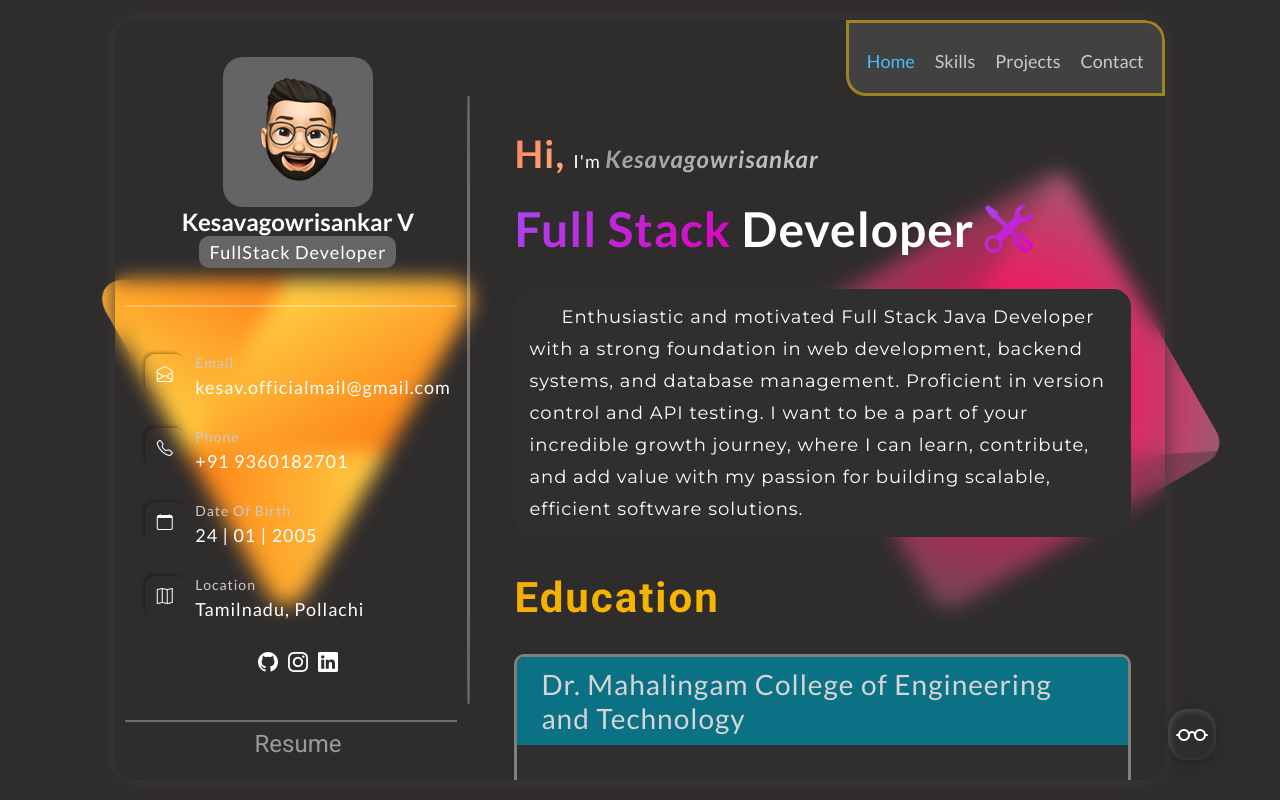
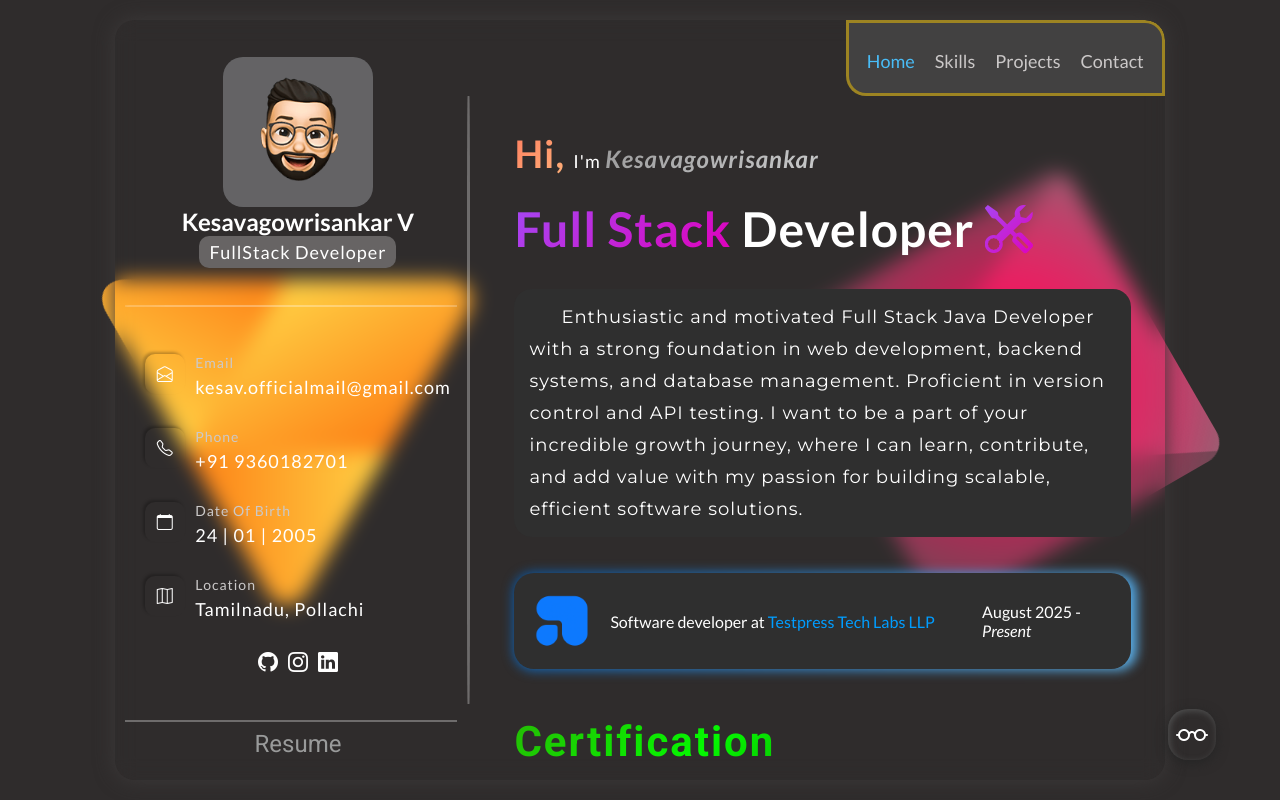
Before and after one commit to kesav-venkatesan/Portfolio, a plain HTML site: page index.html in a window 1280 px wide. Drawn offline with nearby package versions, Linux system fonts and the light colour scheme; a web font is replaced by a local one.

Commit message:
Add Company, Certification

```diff
--- a/Content1.css
+++ b/Content1.css
@@ -101,6 +101,22 @@
   font-weight: bold;
 
 }
+.CertificayionHeading{
+  background: linear-gradient(
+    135deg,
+    #25bb04,
+    /* light yellow */ #04f800,
+    /* rich yellow-orange */ #0e8d05,
+    /* bright orange */ #084602 /* dark orange */
+  );
+  background-clip: text;
+  color: transparent;
+  font-family: "Roboto", sans-serif;
+  font-size: 42px;
+  letter-spacing: 2px;
+  font-weight: bold;
+}
+
 .eduContent {
   display:flex;
   flex-direction:
@@ -129,3 +145,37 @@
   border-top-left-radius: 8px;
   border-top-right-radius: 8px;
 }
+
+.company_list{
+  padding: 24px;
+}
+
+.company{
+  width: 100%;
+  background: #2f2f2f;
+  display: grid;
+  grid-template-columns: 1fr 5fr 2fr;
+  align-items: center;
+  border-radius: 20px;
+  position: relative;
+}
+.company img {
+  height: 96px;
+  width: auto;
+  object-fit: contain;
+}
+
+.company:after {
+  content: "";
+  background: linear-gradient(135deg, rgb(4, 93, 182), rgb(93, 180, 238));
+  width: 101%;
+  height: 101%;
+  position: absolute;
+  top: 0%;
+  left: 0%;
+  z-index: -1;
+  filter: blur(6px);
+  opacity: 1;
+  transition: all 1s;
+  border-radius: 20px;
+}
--- a/Content3.css
+++ b/Content3.css
@@ -1,11 +1,11 @@
-.ProjectContainer{
+.ProjectContainer,.CertificateContainer{
     display: grid;
     padding: 10px;
     grid-template-columns: repeat(2,minmax(0,1fr));
     gap: 20px;
 
 }
-.Project{
+.Project,.Certificate{
     display: flex;
     padding: 0;
     flex-direction: column;
@@ -25,6 +25,6 @@
    font-family: "Montserrat", sans-serif;
    font-weight: 500;
 }
-.Project:hover{
+.Project:hover,.Certificate:hover{
     transform: translateY(-10px);
 }
--- a/index.html
+++ b/index.html
@@ -1,5 +1,6 @@
 <!DOCTYPE html>
 <html lang="en">
+
 <head>
   <meta charset="UTF-8">
   <meta name="viewport" content="width=device-width, initial-scale=1.0">
@@ -21,9 +22,12 @@
 
   <link rel="preconnect" href="https://fonts.googleapis.com">
   <link rel="preconnect" href="https://fonts.gstatic.com" crossorigin>
-<link href="https://fonts.googleapis.com/css2?family=Cascadia+Mono:ital,wght@0,200..700;1,200..700&family=Lato:ital,wght@0,100;0,300;0,400;0,700;0,900;1,100;1,300;1,400;1,700;1,900&family=Montserrat:ital,wght@0,100..900;1,100..900&family=Poppins:ital,wght@0,100;0,200;0,300;0,400;0,500;0,600;0,700;0,800;0,900;1,100;1,200;1,300;1,400;1,500;1,600;1,700;1,800;1,900&family=Roboto:ital,wght@0,100..900;1,100..900&family=WDXL+Lubrifont+SC&display=swap" rel="stylesheet">
+  <link
+    href="https://fonts.googleapis.com/css2?family=Cascadia+Mono:ital,wght@0,200..700;1,200..700&family=Lato:ital,wght@0,100;0,300;0,400;0,700;0,900;1,100;1,300;1,400;1,700;1,900&family=Montserrat:ital,wght@0,100..900;1,100..900&family=Poppins:ital,wght@0,100;0,200;0,300;0,400;0,500;0,600;0,700;0,800;0,900;1,100;1,200;1,300;1,400;1,500;1,600;1,700;1,800;1,900&family=Roboto:ital,wght@0,100..900;1,100..900&family=WDXL+Lubrifont+SC&display=swap"
+    rel="stylesheet">
 
 </head>
+
 <body>
   <div class="tri-div  animate-spin">
     <div class="triangle"></div>
@@ -43,8 +47,12 @@
       <!-- Profile -->
       <div class="profile">
         <div class="image"></div>
-                <div class="name"><p>Kesavagowrisankar V</p></div>
-                <div class="role"><p>FullStack Developer</p></div>
+        <div class="name">
+          <p>Kesavagowrisankar V</p>
+        </div>
+        <div class="role">
+          <p>FullStack Developer</p>
+        </div>
       </div>
 
 
@@ -95,12 +103,14 @@
 
           <a href="https://github.com/kesav-venkatesan" target="_blank"><i class="bi bi-github"></i></a>
           <a href="https://www.instagram.com/kingkesav__/?next=%2F" target="_blank"><i class="bi bi-instagram"></i></a>
-                        <a href="https://www.linkedin.com/in/kesav-venkatesan-42172133a/" target="_blank"><i class="bi bi-linkedin"></i></a>
+          <a href="https://www.linkedin.com/in/kesav-venkatesan-42172133a/" target="_blank"><i
+              class="bi bi-linkedin"></i></a>
 
         </div>
       </div>
 
-            <a class="resume_btn" target="_blank" href="https://1drv.ms/w/c/65bceabd33870566/IQAPa6XmP5GGRb90uLQF7NBNAfE4ANasw9Saa_qwaOtfdNY?e=pY9GVs">
+      <a class="resume_btn" target="_blank"
+        href="https://1drv.ms/w/c/65bceabd33870566/IQAPa6XmP5GGRb90uLQF7NBNAfE4ANasw9Saa_qwaOtfdNY?e=pY9GVs">
         Resume
       </a>
 
@@ -117,42 +127,87 @@
           <p class="c1 c tabColorChange">Home</p>
           <p class="c2 c">Skills</p>
           <p class="c3 c">Projects</p>
-            <p class="c4 c">Contact</p></nav>
+          <p class="c4 c">Contact</p>
+        </nav>
       </div>
 
       <div class="nav-content">
         <div class="C1 ">
 
           <div class="Hello" style="padding: 24px 24px 12px 24px;">
-                <span class="HiGradient" style="margin-bottom:24px ;">Hi, </span><span>I'm <span style="font-size: 24px; font-style: italic;" class="NameGradient">Kesavagowrisankar</span></span>
-                <h1 style="margin: 24px 0 32px 0; font-size: 48px;"><span class="ViolteGradient">Full Stack</span> Developer <i class="bi bi-tools ViolteGradient"></i></h1>
-                <p class="summary">Enthusiastic and motivated Full Stack Java Developer with a strong foundation in web development, backend systems, and database management. Proficient in version control and API testing. I want to be a part of your incredible growth journey, where I can learn, contribute, and add value with my passion for building scalable, efficient software solutions.</p>
+            <span class="HiGradient" style="margin-bottom:24px ;">Hi, </span><span>I'm <span
+                style="font-size: 24px; font-style: italic;" class="NameGradient">Kesavagowrisankar</span></span>
+            <h1 style="margin: 24px 0 32px 0; font-size: 48px;"><span class="ViolteGradient">Full Stack</span> Developer
+              <i class="bi bi-tools ViolteGradient"></i>
+            </h1>
+            <p class="summary">Enthusiastic and motivated Full Stack Java Developer with a strong foundation in web
+              development, backend systems, and database management. Proficient in version control and API testing. I
+              want to be a part of your incredible growth journey, where I can learn, contribute, and add value with my
+              passion for building scalable, efficient software solutions.</p>
           </div>
 
-              <div class="Education"  style="padding: 24px; display: flex; flex-direction: column; gap: 32px;">
+          <div class="company_list">
+            <div class="company">
+              <img src="assert/testpress.png" alt="">
+              <div class="company_position">Software developer at <span style="color: #009dff;">Testpress Tech Labs LLP</span></div>
+              <div>August 2025 - <em>Present</em></div>
+            </div>
+          </div>
+
+          <div class="Certification" style="padding: 24px; display: flex; flex-direction: column; gap: 32px;">
+            <a href="#" class="CertificayionHeading">Certification</a>
+
+            <div class="CertificateContainer">
+              <a href="https://archive.nptel.ac.in/content/noc/NOC24/SEM2/Ecertificates/106/noc24-cs123/Course/NPTEL24CS123S95890052904395719.pdf" class="Certificate" target="_blank">
+                <img src="assert/C nptel.png" style="background-position:center; background-size: cover; height: 100%; width: 100%;;" alt="">
+                <h1>C</h1>
+              </a>
+              <a href="https://archive.nptel.ac.in/content/noc/NOC24/SEM2/Ecertificates/106/noc24-cs105/Course/NPTEL24CS105S65890071804395719.pdf" class="Certificate" target="_blank">
+                <img src="assert/java nptel.png" style="background-position:center; background-size: cover; height: 100%; width: 100%;;" alt="">
+                <h1>Java</h1>
+              </a>
+
+              <a href="https://www.coursera.org/account/accomplishments/certificate/2PS7PPECJX8K" class="Certificate" target="_blank">
+                <img src="assert/python coursara.png" style="background-position:center; background-size: cover; height: 100%; width: 100%;;" alt="">
+                <h1>Python</h1>
+              </a>
+
+              <a href="https://www.udemy.com/certificate/UC-418f62d9-48a2-4ad4-bf35-1b95aa7f23e2/" class="Certificate" target="_blank">
+                <img src="assert/html css udemy.png" style="background-position:center; background-size: cover; height: 100%; width: 100%;;" alt="">
+                <h1>HTML CSS</h1>
+              </a>
+            </div>
+          </div>
+
+          <div class="Education" style="padding: 24px; display: flex; flex-direction: column; gap: 32px;">
             <a href="#" class="EducationHeading">Education</a>
 
             <div style="display: flex;flex-direction: column; gap: 32px;">
               <div class="eduContent">
-                    <p style="font-size: 28px;letter-spacing: 1px; color: #d6d4d4;" class="school">Dr. Mahalingam College of Engineering and Technology </p>
+                <p style="font-size: 28px;letter-spacing: 1px; color: #d6d4d4;" class="school">Dr. Mahalingam College of
+                  Engineering and Technology </p>
                 <p style="font-size: 22px;color: #d6d4d4;">Tamil Nadu, Pollachi | 2022 - 2026</p>
-                    <p style="font-size: 18px; font-style: italic; color: #ffffff91;">Bachelors in Electrical and Electronics Engineering </p>
+                <p style="font-size: 18px; font-style: italic; color: #ffffff91;">Bachelors in Electrical and
+                  Electronics Engineering </p>
                 <p style="font-size: 16px;color: #d6d4d4">&nbsp;• &nbsp; Cumulative GPA: 8.6/10</p>
               </div>
 
               <div class="eduContent">
-                    <p style="font-size: 28px;letter-spacing: 1px; color: #f2f2f2;" class="school">Our Lady of Lourdes Matriculation Higher Secondary School </p>
+                <p style="font-size: 28px;letter-spacing: 1px; color: #f2f2f2;" class="school">Our Lady of Lourdes
+                  Matriculation Higher Secondary School </p>
 
                 <p style="font-size: 22px;color: #d6d4d4;">Tamil Nadu, Pollachi | 2021 - 2022</p>
                 <p style="font-size: 18px; font-style: italic; color: #ffffff91;"> Higher Secondary Certificate</p>
-                    <p style="font-size: 16px;color: #d6d4d4">&nbsp;• &nbsp;  Marks Obtained : 530/600</p>
+                <p style="font-size: 16px;color: #d6d4d4">&nbsp;• &nbsp; Marks Obtained : 530/600</p>
 
               </div>
               <div class="eduContent">
-                    <p style="font-size: 28px;letter-spacing: 1px; color: #f2f2f2;" class="school">Our Lady of Lourdes Matriculation Higher Secondary School</p>
+                <p style="font-size: 28px;letter-spacing: 1px; color: #f2f2f2;" class="school">Our Lady of Lourdes
+                  Matriculation Higher Secondary School</p>
                 <p style="font-size: 22px;color: #d6d4d4;">Tamil Nadu, Pollachi | 2019 - 2020</p>
-                    <p style="font-size: 18px; font-style: italic; color: #ffffff91;"> Secondary School Leaving Certificate</p>
-                    <p style="font-size: 16px;color: #d6d4d4">&nbsp;• &nbsp;  Marks Obtained : 417/500</p>
+                <p style="font-size: 18px; font-style: italic; color: #ffffff91;"> Secondary School Leaving Certificate
+                </p>
+                <p style="font-size: 16px;color: #d6d4d4">&nbsp;• &nbsp; Marks Obtained : 417/500</p>
 
 
               </div>
@@ -162,7 +217,11 @@
         </div>
         <div class="C2 content-dont-display" style="padding: 24px 0;">
 
-               <p class="summary" style="margin: 2px;">I possess a strong technical foundation across full stack development, with a solid command of multiple programming languages, modern frameworks, and database systems. My skills extend to system automation tools and version control, enabling efficient development workflows. I am committed to clean coding practices, continuous learning, and delivering reliable, production-ready software.</p>
+          <p class="summary" style="margin: 2px;">I possess a strong technical foundation across full stack development,
+            with a solid command of multiple programming languages, modern frameworks, and database systems. My skills
+            extend to system automation tools and version control, enabling efficient development workflows. I am
+            committed to clean coding practices, continuous learning, and delivering reliable, production-ready
+            software.</p>
 
           <div class="Skill">
             <p href="#" class="SkillHeading">Programming Language</p>
@@ -190,7 +249,7 @@
 
             </div>
 
-                <p href="#" class="SkillHeading">	Frameworks & Libraries</p>
+            <p href="#" class="SkillHeading"> Frameworks & Libraries</p>
             <div class="ProgrammingLanguage">
               <div class="Tailwind BlueGradient">
                 <img src="assert/Tailwind.png" alt="">
@@ -353,13 +412,15 @@
             <div class="from">
               <label for="">To :</label>
               <div></div>
-                  <p for="" style="color: #757575; font-size: 24px; padding-left: 10px;">kesav.officialmail@gmail.com (me)</p>
+              <p for="" style="color: #757575; font-size: 24px; padding-left: 10px;">kesav.officialmail@gmail.com (me)
+              </p>
             </div>
 
             <div class="from ">
-                  <label for="From" >Subject :</label>
+              <label for="From">Subject :</label>
               <div></div>
-                  <input id="subjectContent" type="text" placeholder="Subject Area" style="text-transform: capitalize;" spellcheck="false">
+              <input id="subjectContent" type="text" placeholder="Subject Area" style="text-transform: capitalize;"
+                spellcheck="false">
             </div>
 
             <a class="longText">
@@ -388,4 +449,5 @@
 
   <script src="script.js"></script>
 </body>
+
 </html>
--- a/script.js
+++ b/script.js
@@ -26,6 +26,7 @@ if (window.innerWidth < 1000  ) {
     </div>
   `;
 }
+
 hideButton.addEventListener("click", () => {
   backSide.classList.toggle("hide_back");
 });
```
Also changed, not shown: assert/C nptel.png (added), assert/html css udemy.png (added), assert/java nptel.png (added), assert/python coursara.png (added), assert/testpress.png (added). Lines whose indentation alone changed are shown as unchanged.
